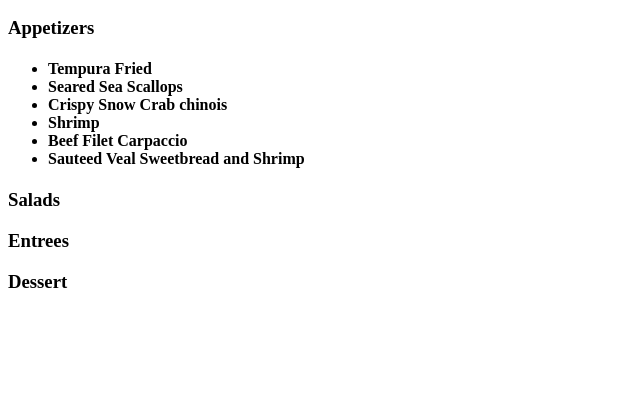
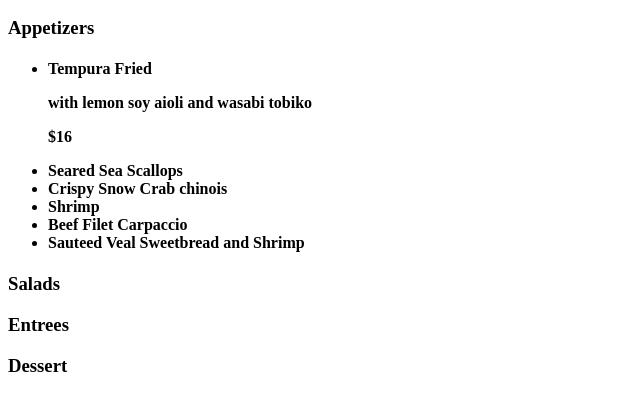
Before and after one commit to iunderwo/iunderwo.github.io, a plain HTML site: page grc338/restaurantmenu/index.html in a window 1280 px wide. Shown: the part 110-520 px from the top of the page, without its empty margins (0-640 px from the left). Drawn offline with Linux system fonts and the light colour scheme.

Commit message:
Update index.html

```diff
--- a/grc338/restaurantmenu/index.html
+++ b/grc338/restaurantmenu/index.html
@@ -11,6 +11,8 @@
 			<h4>
 				<ul>
 					<li>Tempura Fried</li>
+					<p>with lemon soy aioli and wasabi tobiko</p>
+					<p>$16</p>
 					<li>Seared Sea Scallops</li>
 					<li>Crispy Snow Crab chinois</li>
 					<li>Shrimp</li>
```
